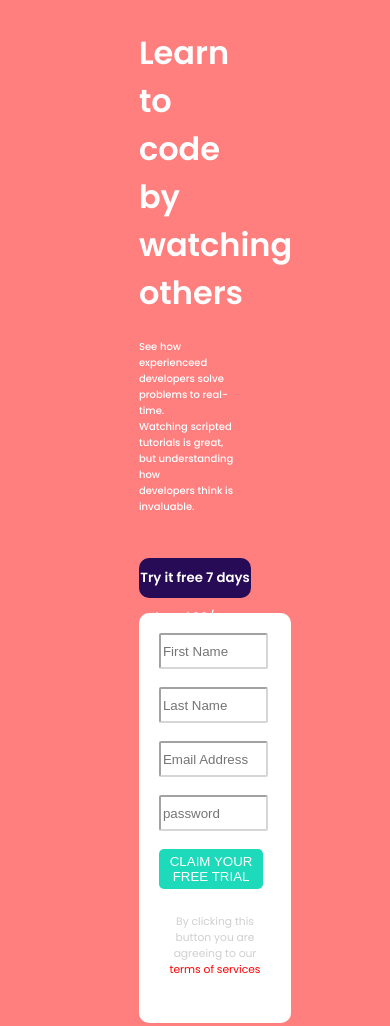
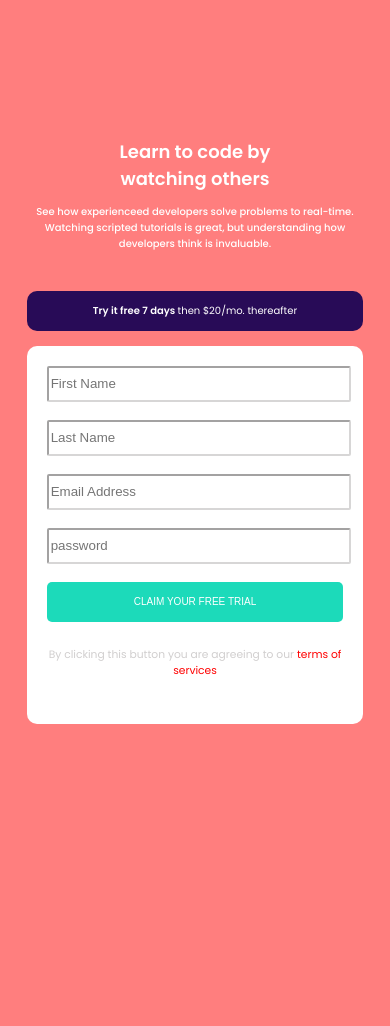
Before and after one commit to OladeeF/intro-component-with-signup, a plain HTML site: page index.html in a window 390 px wide. After the commit the page ends 860 px from the top, so only its background shows below. Drawn offline with Linux system fonts and the light colour scheme.

Commit message:
satisfied

```diff
--- a/style.css
+++ b/style.css
@@ -84,12 +84,32 @@ h6{
   }
   .fluke{
     width: 100%;
+    text-align: center;
   }
-  .purple{
+   h5{
+    font-size: x-small;
+    height: max-content;
     width: 100%;
   }
-  .white{
+  .fluke h1{
+    width: 100%;
+    text-align: center;
+    font-weight: 700;
+    font-size: large;
+  }
+  button{
+    font-size:x-small;
     width: 100%;
   }
+input{
+    width: 100%;
+}
+section{
+    width: 90%;
+    margin: 10px;
+}
+header{
+    width: 100%;
+}
 
 }
```
